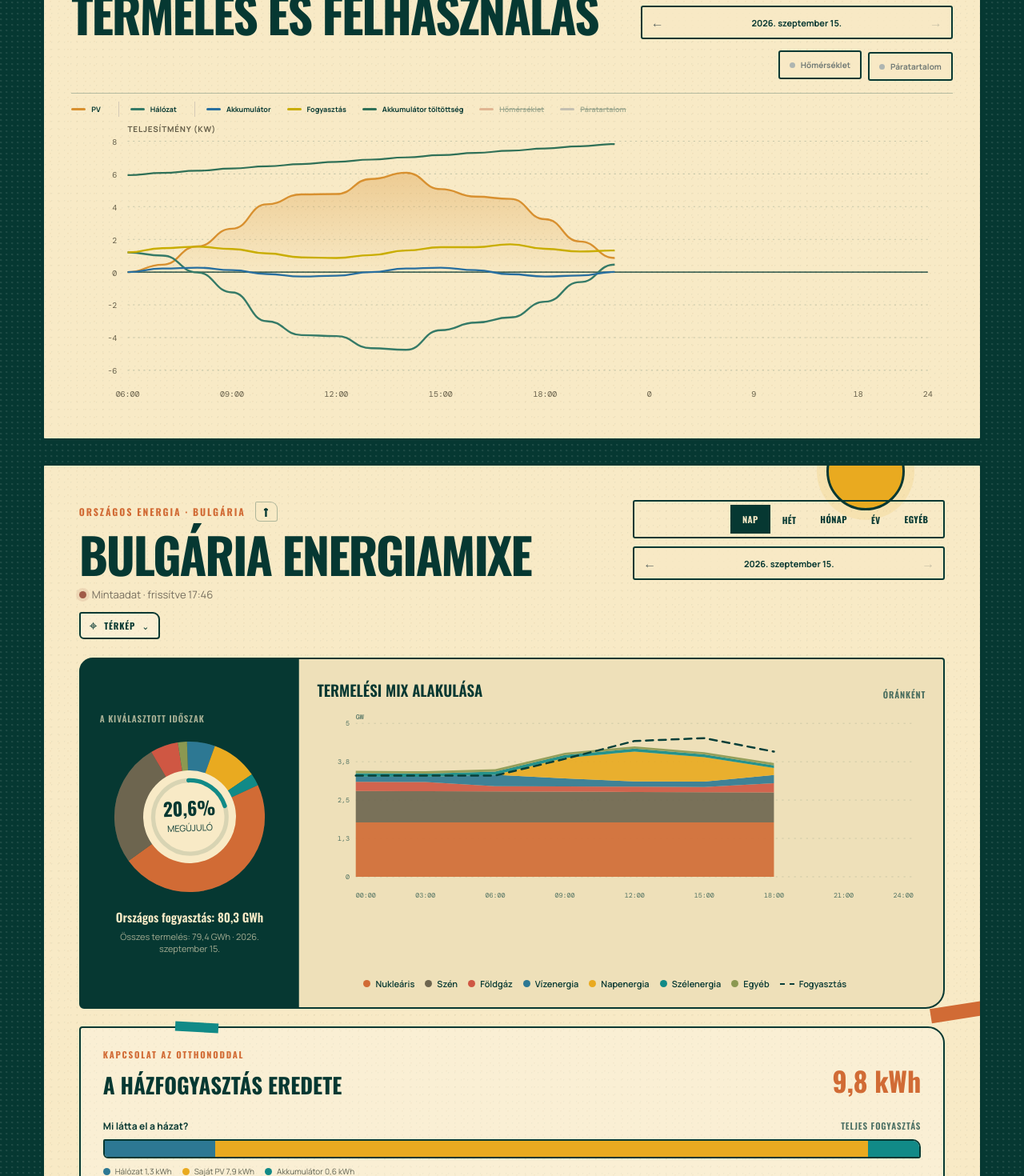
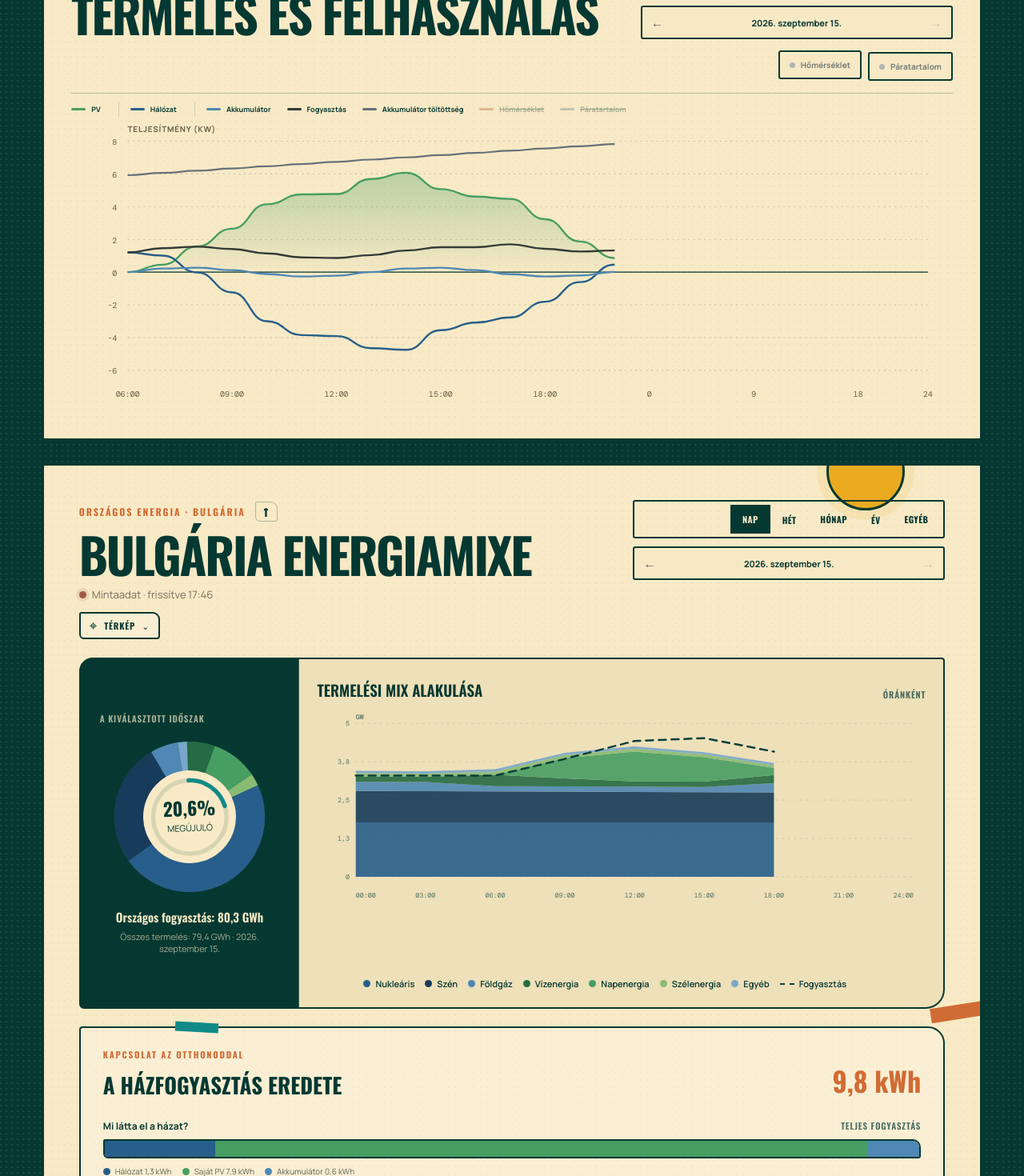
Before and after one commit to pisipite/pasztra-tech, a React (Vite) app: page / in a window 1280 px wide. Shown: the part 740-2210 px from the top of the page at 80% size. Built offline with nearby package versions, Linux system fonts and the light colour scheme.

Commit message:
Group energy sources into renewable and other color families

```diff
--- a/src/blocks/bulgaria-energy/BulgariaEnergyMix.tsx
+++ b/src/blocks/bulgaria-energy/BulgariaEnergyMix.tsx
@@ -1,6 +1,7 @@
 import { useMemo, useState, type MouseEvent } from "react";
 import { dateFromInput, dateInputValue, DAY_MS, isCurrentPeriod, periodLabel, timestampInPeriod } from "../../dateUtils";
 import { batteryNetValue, gridNetValue } from "../../energyData";
+import { ENERGY_SOURCE_COLORS } from "../../config/energyColors";
 import { BackToTop } from "../../components/BackToTop";
 import { BulgariaPowerPlantMap } from "./BulgariaPowerPlantMap";
 import type { BulgariaEnergyMixData, BulgariaEnergyMixPoint, EnergyChartPoint, PeriodKey } from "../../types";
@@ -22,14 +23,14 @@ const periods: { key: PeriodKey; label: string }[] = [
 ];
 
 const series: { key: MixSeriesKey; label: string; color: string; renewable?: boolean }[] = [
-  { key: "nuclear", label: "Nukleáris", color: "#d16b35" },
-  { key: "coal", label: "Szén", color: "#6d654f" },
-  { key: "gas", label: "Földgáz", color: "#cf5743" },
-  { key: "hydro", label: "Vízenergia", color: "#2d7893", renewable: true },
-  { key: "solar", label: "Napenergia", color: "#e9aa20", renewable: true },
-  { key: "wind", label: "Szélenergia", color: "#118a87", renewable: true },
-  { key: "other", label: "Egyéb", color: "#8b9851" },
-  { key: "imports", label: "Import", color: "#8b6d93" },
+  { key: "nuclear", label: "Nukleáris", color: ENERGY_SOURCE_COLORS.nuclear },
+  { key: "coal", label: "Szén", color: ENERGY_SOURCE_COLORS.coal },
+  { key: "gas", label: "Földgáz", color: ENERGY_SOURCE_COLORS.gas },
+  { key: "hydro", label: "Vízenergia", color: ENERGY_SOURCE_COLORS.hydro, renewable: true },
+  { key: "solar", label: "Napenergia", color: ENERGY_SOURCE_COLORS.solar, renewable: true },
+  { key: "wind", label: "Szélenergia", color: ENERGY_SOURCE_COLORS.wind, renewable: true },
+  { key: "other", label: "Egyéb", color: ENERGY_SOURCE_COLORS.other },
+  { key: "imports", label: "Import", color: ENERGY_SOURCE_COLORS.imports },
 ];
 
 const mixKeys = series.map((item) => item.key);
@@ -219,9 +220,9 @@ export function BulgariaEnergyMix({ data, householdFallback = [] }: Props) {
   const selectedHousehold = useMemo(() => householdPoints(data, period, anchor, customStart, customEnd, householdFallback), [data, period, anchor, customStart, customEnd, householdFallback]);
   const home = useMemo(() => householdSummary(selectedHousehold.points, selectedHousehold.powerValues), [selectedHousehold]);
   const homeSegments = [
-    { label: "Hálózat", value: home.grid, color: "#2d7893" },
-    { label: "Saját PV", value: home.directPv, color: "#e9aa20" },
-    { label: "Akkumulátor", value: home.battery, color: "#118a87" },
+    { label: "Hálózat", value: home.grid, color: ENERGY_SOURCE_COLORS.grid },
+    { label: "Saját PV", value: home.directPv, color: ENERGY_SOURCE_COLORS.solar },
+    { label: "Akkumulátor", value: home.battery, color: ENERGY_SOURCE_COLORS.battery },
   ];
   const periodSupply = mixKeys.map((key) => ({ key, value: energyTotals[key] }));
   const supplyTotal = periodSupply.reduce((sum, item) => sum + item.value, 0);
--- a/src/blocks/bulgaria-energy/BulgariaPowerPlantMap.tsx
+++ b/src/blocks/bulgaria-energy/BulgariaPowerPlantMap.tsx
@@ -1,4 +1,5 @@
 import { useMemo, useState } from "react";
+import { ENERGY_SOURCE_COLORS } from "../../config/energyColors";
 import { periodLabel, timestampInPeriod } from "../../dateUtils";
 import { formatFixedNumber, formatNumber } from "../../formatUtils";
 import type { BulgariaEnergyMixPoint, BulgariaPowerPlant, BulgariaPowerPlantType, PeriodKey } from "../../types";
@@ -28,15 +29,7 @@ const mapBounds = { minLongitude: 22.32, maxLongitude: 28.63, minLatitude: 41.22
 // Projecting into the outline instead of the whole canvas keeps the markers
 // geographically aligned with the stylised border.
 const mapPlot = { left: 136, right: 684, top: 41, bottom: 395 };
-const colors: Record<BulgariaPowerPlantType, string> = {
-  nuclear: "#d16b35",
-  coal: "#777057",
-  gas: "#cf5743",
-  hydro: "#3987a0",
-  solar: "#e9aa20",
-  wind: "#118a87",
-  other: "#8b9851",
-};
+const colors: Record<BulgariaPowerPlantType, string> = ENERGY_SOURCE_COLORS;
 const labels: Record<BulgariaPowerPlantType, string> = {
   nuclear: "Nukleáris",
   coal: "Szén",
--- a/src/blocks/energy-flow/EnergyAnalytics.tsx
+++ b/src/blocks/energy-flow/EnergyAnalytics.tsx
@@ -4,6 +4,7 @@ import { isCurrentPeriod, periodLabel, timestampInPeriod } from "../../dateUtils
 import { batteryChargeValue, batteryDischargeValue, batteryNetValue, gridFeedInValue, gridNetValue, gridPurchaseValue, mergeEnergyAndClimate } from "../../energyData";
 import { formatFixedNumber } from "../../formatUtils";
 import type { DashboardData, EnergyChartPoint, PeriodKey } from "../../types";
+import { ENERGY_SOURCE_COLORS } from "../../config/energyColors";
 import { BackToTop } from "../../components/BackToTop";
 
 type Props = {
@@ -26,15 +27,15 @@ const periods: { key: PeriodKey; label: string }[] = [
 ];
 
 const colors = {
-  pv: "#d8902f",
-  grid: "#357a67",
-  gridPurchase: "#357a67",
-  gridFeedIn: "#88c4a7",
-  battery: "#286f9f",
-  batteryCharge: "#7eb5d8",
-  batteryDischarge: "#286f9f",
-  load: "#c9ad00",
-  batterySoc: "#2f7057",
+  pv: ENERGY_SOURCE_COLORS.solar,
+  grid: ENERGY_SOURCE_COLORS.grid,
+  gridPurchase: ENERGY_SOURCE_COLORS.grid,
+  gridFeedIn: ENERGY_SOURCE_COLORS.gridFeedIn,
+  battery: ENERGY_SOURCE_COLORS.battery,
+  batteryCharge: ENERGY_SOURCE_COLORS.batteryCharge,
+  batteryDischarge: ENERGY_SOURCE_COLORS.battery,
+  load: "#353b38",
+  batterySoc: "#66717a",
   temperature: "#b95734",
   humidity: "#65738b",
 };
--- /dev/null
+++ b/src/config/energyColors.ts
@@ -0,0 +1,16 @@
+// Green: confirmed renewable sources. Blue: other or mixed-origin supply.
+// Storage and grid flows do not establish the underlying generation source.
+export const ENERGY_SOURCE_COLORS = {
+  hydro: "#246b43",
+  solar: "#479e62",
+  wind: "#8abb75",
+  nuclear: "#285e8b",
+  coal: "#173b5a",
+  gas: "#4f88b4",
+  other: "#78a7ca",
+  imports: "#a3c2d9",
+  grid: "#285e8b",
+  gridFeedIn: "#78a7ca",
+  battery: "#4f88b4",
+  batteryCharge: "#a3c2d9",
+} as const;
```
